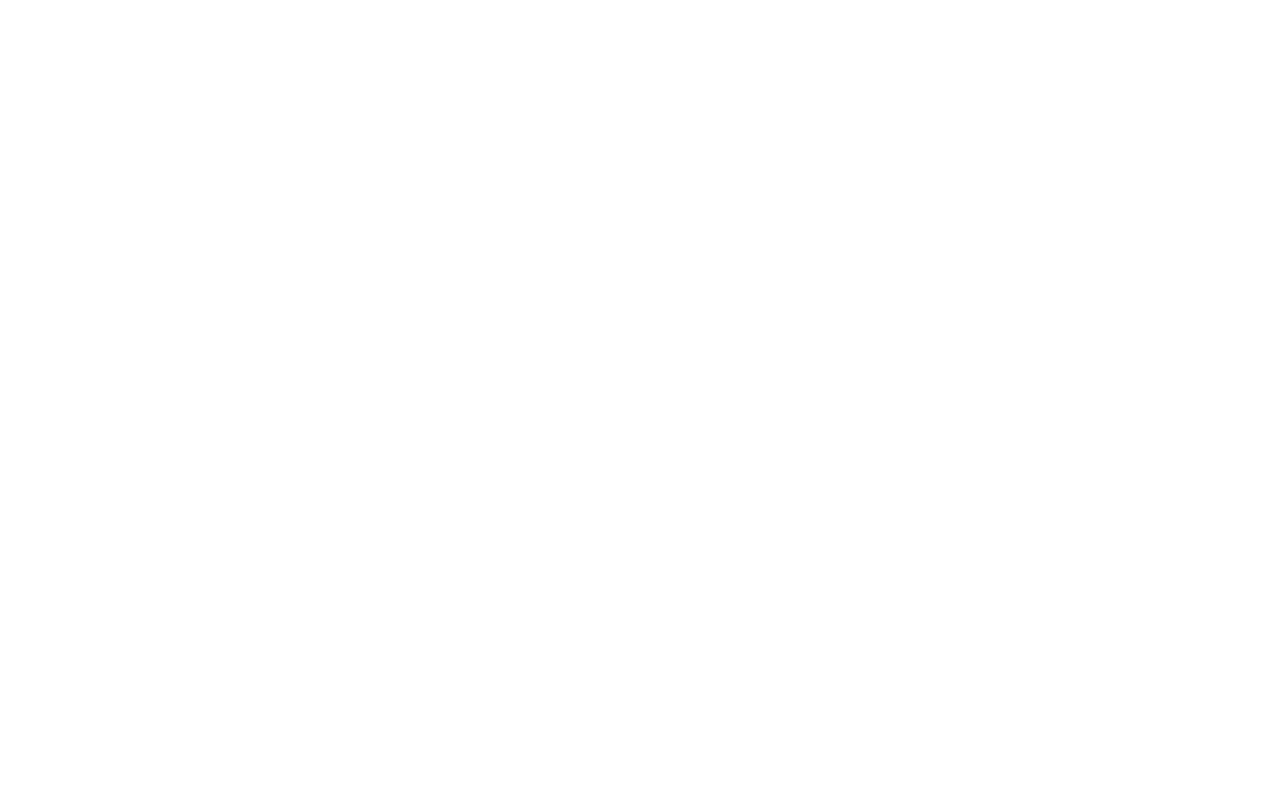
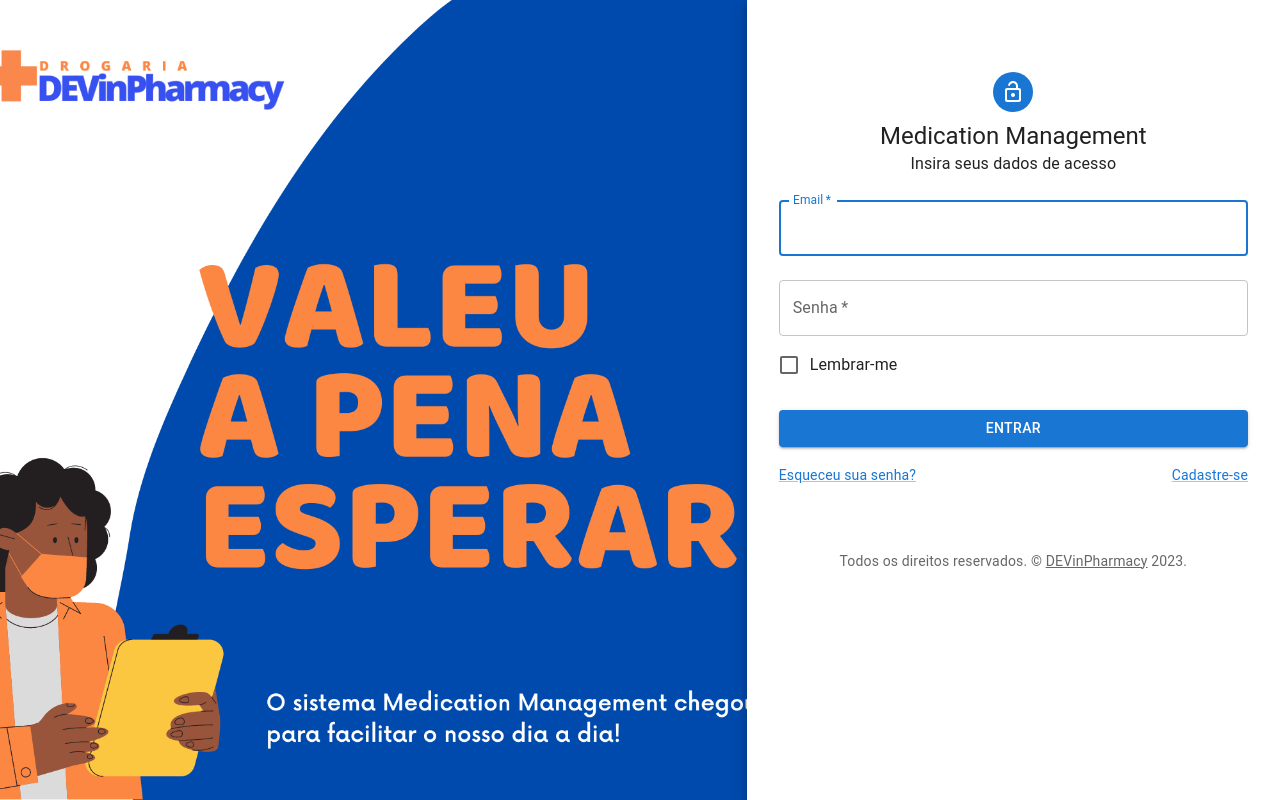
Before and after one commit to henriquemafra/DEVinPharmacy, a React (Vite) app: page / in a window 1280 px wide. Built offline with nearby package versions, Linux system fonts and the light colour scheme.

Commit message:
Refactor: Call the login page

```diff
--- a/src/App.jsx
+++ b/src/App.jsx
@@ -1,10 +1,11 @@
 import './App.css'
+import SignIn from './components/login-page'
 
 function App() {
 
   return (
     <>
-
+      <SignIn/>
     </>
   )
 }
```
